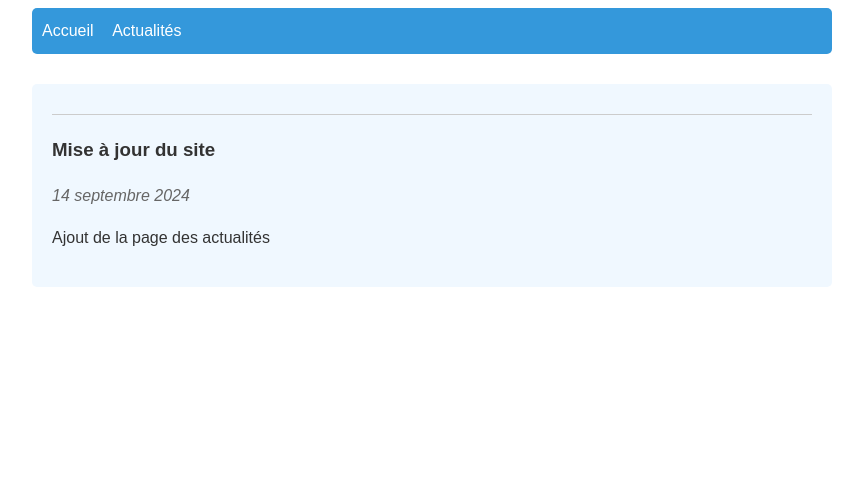
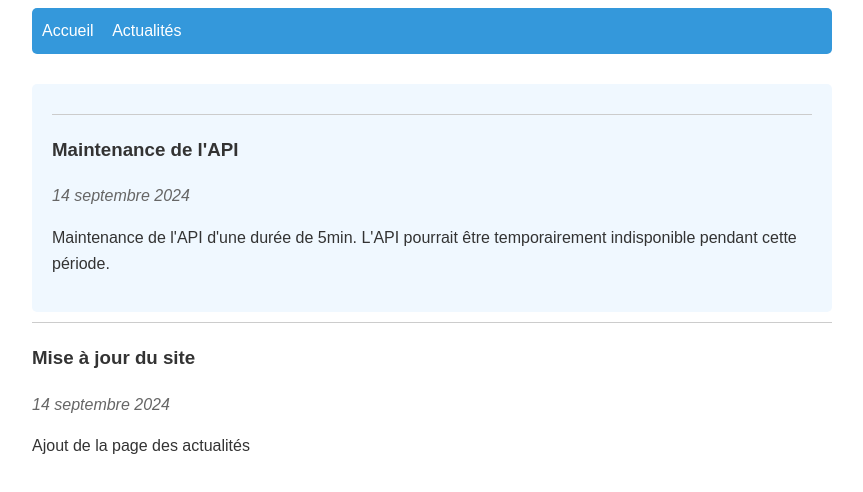
Before and after one commit to ruikdev/ruikdev.github.io, a plain HTML site: page actualites.html in a window 1280 px wide. Shown: the part 106-598 px from the top of the page, without its empty margins (208-1071 px from the left). Drawn offline with Linux system fonts and the light colour scheme.

Commit message:
Update actualites.html

```diff
--- a/actualites.html
+++ b/actualites.html
@@ -60,6 +60,11 @@
 
     <div class="news-section">
         <div class="news-item"></div>
+            <h3>Maintenance de l'API</h3>
+            <p class="news-date">14 septembre 2024</p>
+            <p>Maintenance de l'API d'une durée de 5min. L'API pourrait être temporairement indisponible pendant cette période.</p>
+        </div>
+        <div class="news-item"></div>
             <h3>Mise à jour du site</h3>
             <p class="news-date">14 septembre 2024</p>
             <p>Ajout de la page des actualités</p>
```
